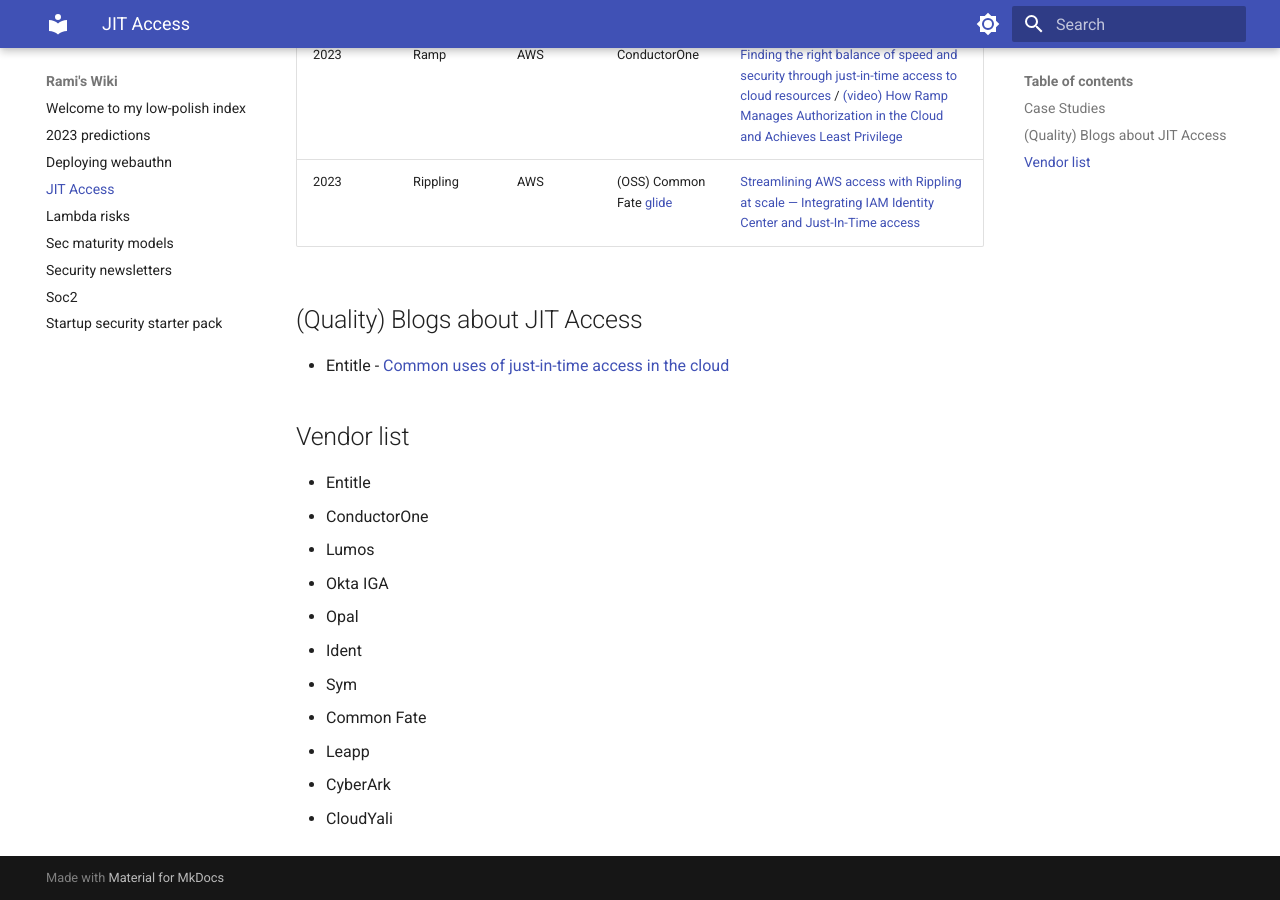
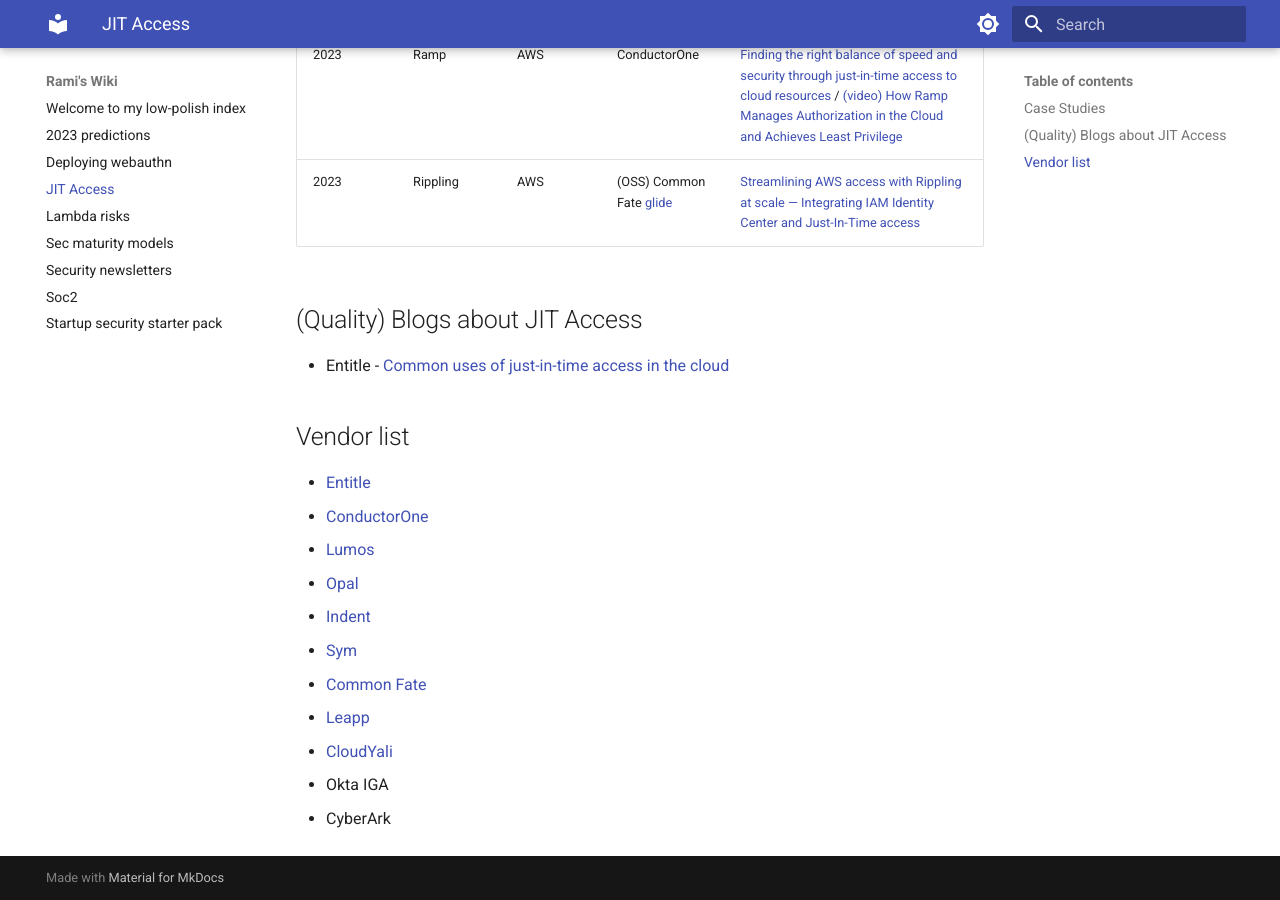
Before and after one commit to ramimac/wiki, an MkDocs documentation site: the page built from docs/jit-cloud-access.md, in a window 1280 px wide and 900 px high, scrolled down 792 px. Built offline with MkDocs 1.6.1 and Material for MkDocs 9.7.7, drawn with Linux system fonts in a browser that asks for light colours.

Commit message:
add links

```diff
--- a/docs/jit-cloud-access.md
+++ b/docs/jit-cloud-access.md
@@ -26,14 +26,14 @@
 
 ## Vendor list
 
-* Entitle
-* ConductorOne
-* Lumos
+* [Entitle](https://www.entitle.io/)
+* [ConductorOne](https://www.conductorone.com/)
+* [Lumos](https://www.lumos.com)
+* [Opal](https://opal.dev/)
+* [Indent](https://indent.com)
+* [Sym](https://symops.com)
+* [Common Fate](https://www.commonfate.io/)
+* [Leapp](https://www.leapp.cloud/)
+* [CloudYali](https://www.cloudyali.io/)
 * Okta IGA
-* Opal
-* Ident
-* Sym
-* Common Fate
-* Leapp
 * CyberArk
-* CloudYali
```
